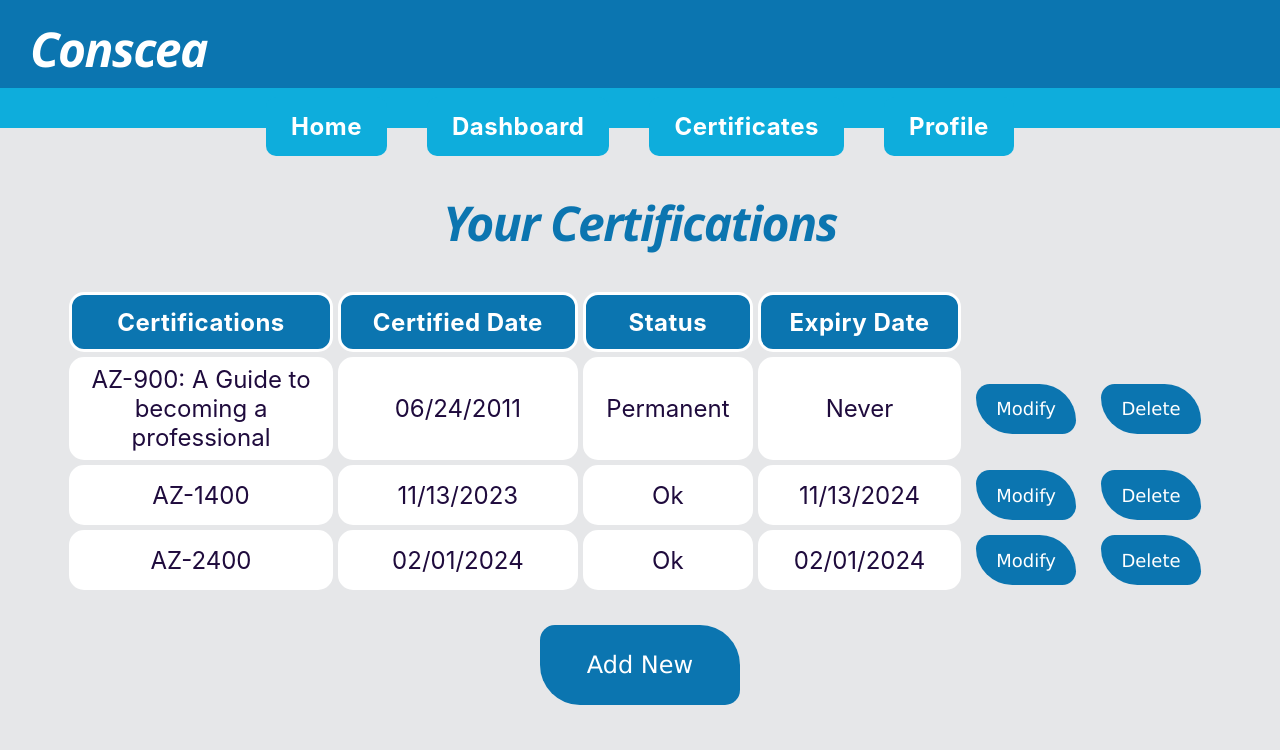
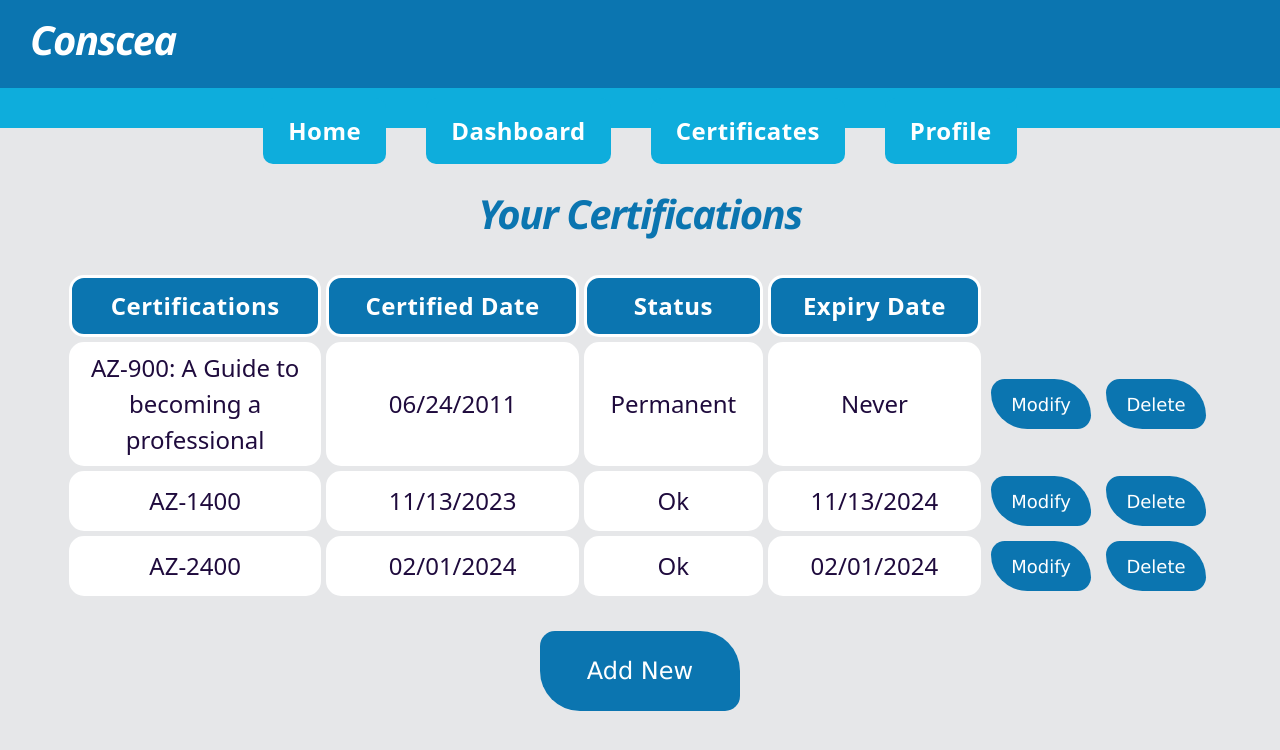
Before and after one commit to bsumner2/cs590_stub, a React (Create React App) app in the folder consceafrontend/: page / in a window 1280 px wide. Shown: the top 750 px of the page. Built offline with nearby package versions, Linux system fonts and the light colour scheme.

Commit message:
Fixed css with integrated bootstrap for modals

```diff
--- a/consceafrontend/src/index.jsx
+++ b/consceafrontend/src/index.jsx
@@ -2,6 +2,7 @@ import ReactDOM from "react-dom";
 import { BrowserRouter, Routes, Route } from "react-router-dom";
 
 import './index.css';
+import '../node_modules/bootstrap/dist/css/bootstrap.min.css';
 import Login from './pages/Login/Login.jsx'
 import Nav from './pages/Nav/Nav.jsx'
 import Home from './pages/Home/Home.jsx'
--- a/consceafrontend/src/pages/Home/Home.jsx
+++ b/consceafrontend/src/pages/Home/Home.jsx
@@ -1,4 +1,5 @@
 import './Home.css'
+import 'bootstrap/dist/css/bootstrap.min.css';
 import { useState } from 'react';
 import Button from 'react-bootstrap/Button';
 import Modal from 'react-bootstrap/Modal';
@@ -22,6 +23,7 @@ export default function Home() {
         <body>
             <h1>Your Certifications</h1>
 
+            {/* <div class="table-responsive card"> */}
             <table>
                 <tr>
                     <th>Certifications</th>
@@ -42,6 +44,7 @@ export default function Home() {
                     )
                 })}
             </table>
+            {/* </div> */}
 
             <button onClick={handleShow} class="addnew">Add New</button>
 
--- a/consceafrontend/src/pages/Login/Login.css
+++ b/consceafrontend/src/pages/Login/Login.css
@@ -50,7 +50,7 @@ body {
 }
 
 h1 {
-    font-weight:400;
+    font-weight:800;
     margin-bottom: 4vh;
 }
 
@@ -59,7 +59,7 @@ h4 {
 }
 
 .formSegment {
-    margin-bottom: 4vh;
+    margin-bottom: 6vh;
 }
 
 input {
@@ -69,7 +69,7 @@ input {
     border-radius: 10px;
     text-align: center;
     font-size: large;
-    border:none;
+    border: 3px solid #e6e7e9;
 }
 
 input:focus {
@@ -87,6 +87,8 @@ input:focus {
     letter-spacing: .5px;
     border-radius: 15px 60px;
     border:none;
+
+    margin-bottom: 4vh;
 }
 
 .logins:hover {
--- a/consceafrontend/src/pages/Nav/Nav.css
+++ b/consceafrontend/src/pages/Nav/Nav.css
@@ -31,7 +31,6 @@ ul {
 li {
     letter-spacing: .5px;
     display: inline-block;
-    margin-top:-40px;
     padding: 10px 20px;
     text-decoration: none;
     font-weight: bold;
@@ -57,6 +56,7 @@ a:link, a:visited {
     margin-right: auto;
     width: 90%;
     border-spacing: 5px 5px;
+    border-collapse:separate;
 }
 
 th {
@@ -79,7 +79,3 @@ td {
     background-color: white;
     color:#1f0b3d;
 }
-
-tr {
-    height: 60px;
-}
```
